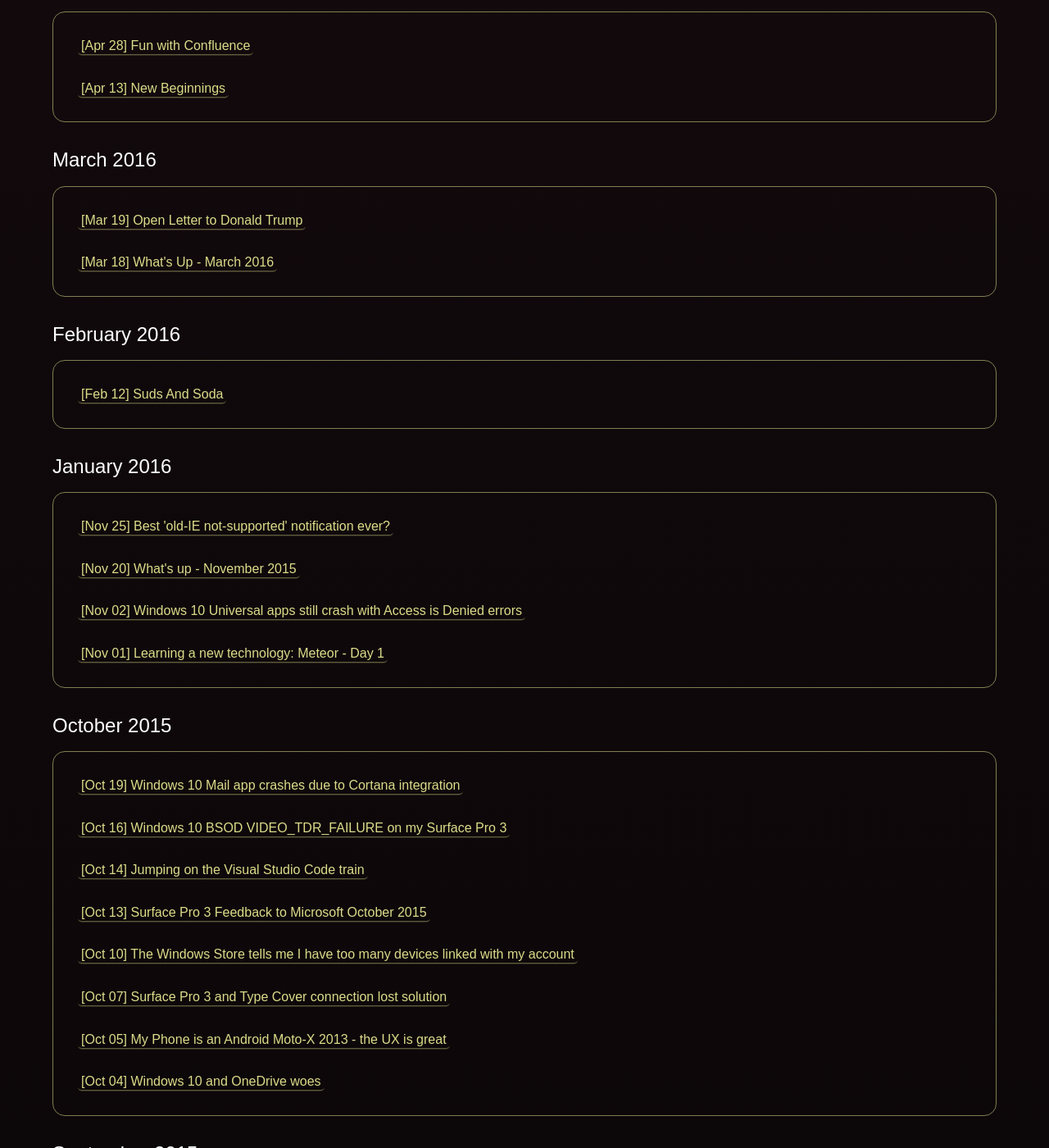
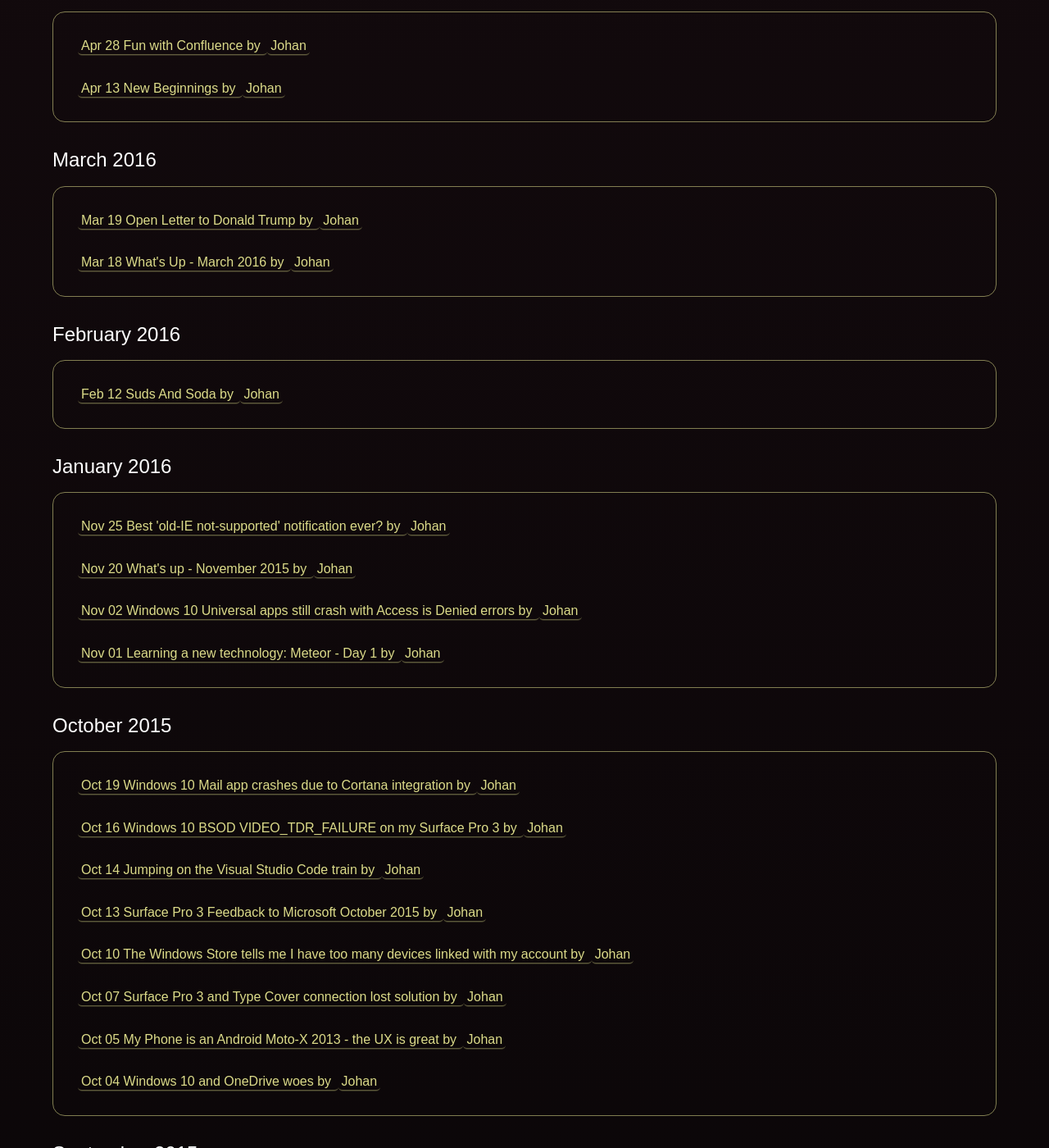
Before and after one commit to johanbove/johanbove.github.io, a Jekyll site: the page built from posts.md, in a window 1280 px wide and 1400 px high, scrolled down 2610 px. Shown: the whole window at 82% size. Built offline with Jekyll 4.4.1, drawn with Linux system fonts in a browser that asks for light colours; some of the changed text lies outside the part shown.

Commit message:
Added author to posts list

```diff
--- a/posts.md
+++ b/posts.md
@@ -41,7 +41,11 @@ nav: primary
     {% endif %}
 
     <li class="h-entry">
-      <a href="{{ post.url }}" class="u-url">[<time class="dt-published" datetime="{{ post.date | date: "%Y-%m-%dT%H:%M:%S%z" }}">{{ post.date | date: "%b %d" }}</time>] <span class="p-name">{{ post.title }}</span></a>
+      <a href="{{ post.url }}" class="u-url">
+        <time class="dt-published" datetime="{{ post.date | date: "%Y-%m-%dT%H:%M:%S%z" }}">{{ post.date | date: "%b %d" }}</time>
+        <span class="p-name">{{ post.title }}</span>
+        <span>by <a href="https://johanbove.info" class="p-author h-card">Johan</a></span>
+      </a>
     </li>
 
     {% if forloop.last %}
```
